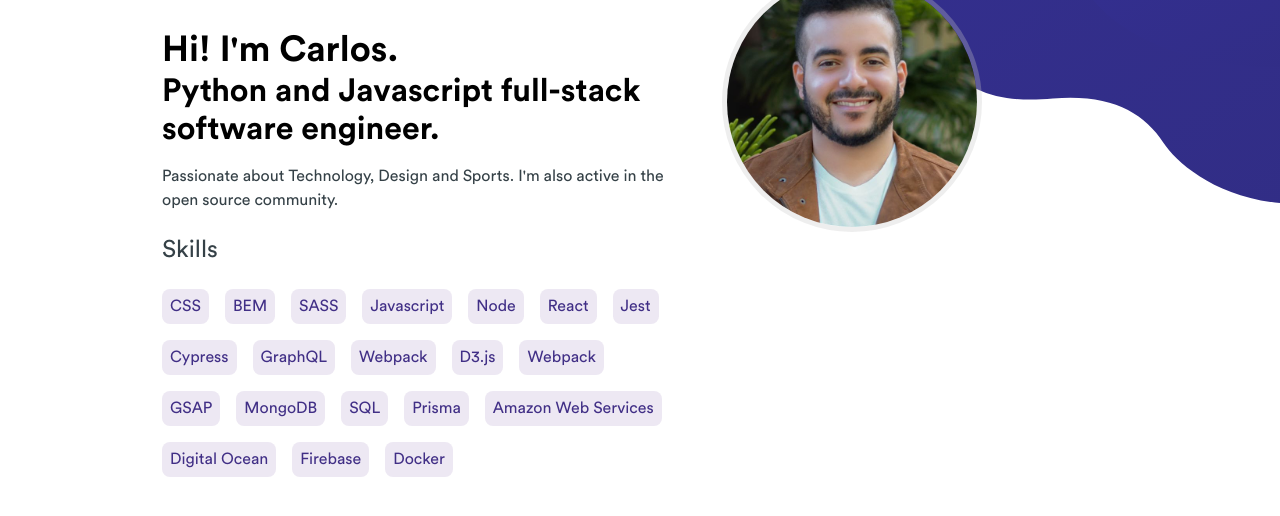
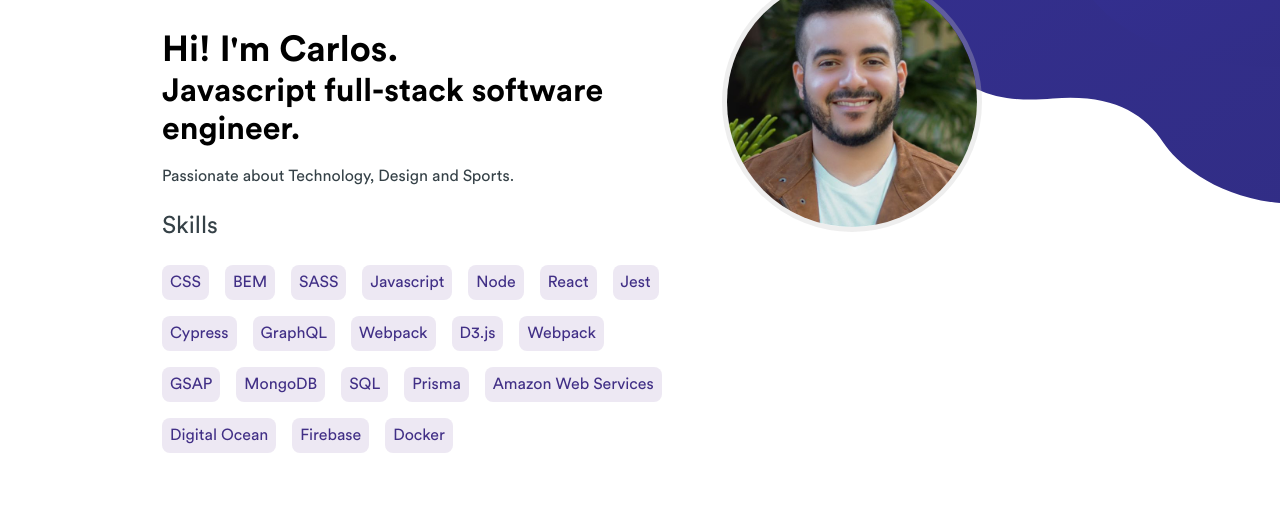
Before and after one commit to carlosvq/carlosvq.com, a Gatsby site: page / in a window 1280 px wide. Shown: the part 192-708 px from the top of the page. Built offline with nearby package versions, Linux system fonts and the light colour scheme; Gatsby itself is replaced by a stand-in of ours.

Commit message:
update hero

```diff
--- a/src/components/Hero.js
+++ b/src/components/Hero.js
@@ -65,18 +65,18 @@ const IconContainer = styled.div`
 const Title = styled.h1`
   margin: 32px 0 0 0;
   padding: 0;
-  color: ${props => props.theme.colors.black};
-  font-size: ${props => props.theme.unit.getRem(36)};
+  color: ${(props) => props.theme.colors.black};
+  font-size: ${(props) => props.theme.unit.getRem(36)};
   font-weight: 600;
   max-width: 520px;
 
   span {
     display: block;
-    font-size: ${props => props.theme.unit.getRem(32)};
+    font-size: ${(props) => props.theme.unit.getRem(32)};
   }
 
   @media (max-width: 768px) {
-    font-size: ${props => props.theme.unit.getRem(24)};
+    font-size: ${(props) => props.theme.unit.getRem(24)};
 
     span {
       font-weight: 400;
@@ -87,7 +87,7 @@ const Title = styled.h1`
 const Content = styled.div`
   margin: 16px 0 0 0;
   max-width: 520px;
-  font-size: ${props => props.theme.unit.getRem(16)};
+  font-size: ${(props) => props.theme.unit.getRem(16)};
   line-height: 1.5;
 `
 
@@ -108,8 +108,8 @@ const Tag = styled.div`
   padding: 8px;
   border-radius: 8px;
   background-color: #6f4a9e20;
-  color: ${props => props.theme.colors.primary};
-  font-size: ${props => props.theme.unit.getRem(16)};
+  color: ${(props) => props.theme.colors.primary};
+  font-size: ${(props) => props.theme.unit.getRem(16)};
   font-weight: 400;
 `
 
@@ -136,14 +136,10 @@ const Hero = () => {
         </IconContainer>
 
         <Title>
-          Hi! I'm Carlos.{" "}
-          <span>Python and Javascript full-stack software engineer.</span>
+          Hi! I'm Carlos. <span>Javascript full-stack software engineer.</span>
         </Title>
 
-        <Content>
-          Passionate about Technology, Design and Sports. I'm also active in the
-          open source community.
-        </Content>
+        <Content>Passionate about Technology, Design and Sports.</Content>
 
         <div>
           <h3 style={{ fontSize: "24px", fontWeight: 400 }}>Skills</h3>
```
